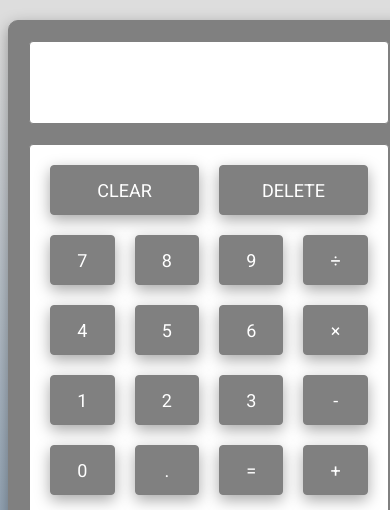
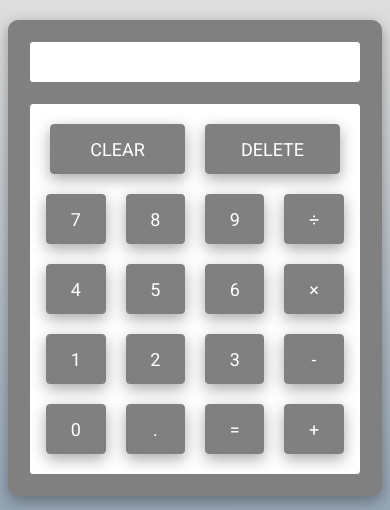
Before and after one commit to Cstoscup/calculator, a plain HTML site: page index.html in a window 390 px wide. Shown: the top 510 px of the page. Drawn offline with Linux system fonts and the light colour scheme.

Commit message:
Made app responsive

```diff
--- a/style.css
+++ b/style.css
@@ -7,7 +7,7 @@ body {
 
 .calculator {
   border: 1px solid #808080;
-  width: 400px;
+  max-width: 400px;
   border-radius: 10px;
   margin: 20px auto;
   background-color: #808080;
@@ -21,7 +21,7 @@ body {
   text-align: right;
   font-size: 35px;
   padding: 20px;
-  height: 41px;
+  max-height: 41px;
   background-color: white;
   color: #808080;
 }
```
